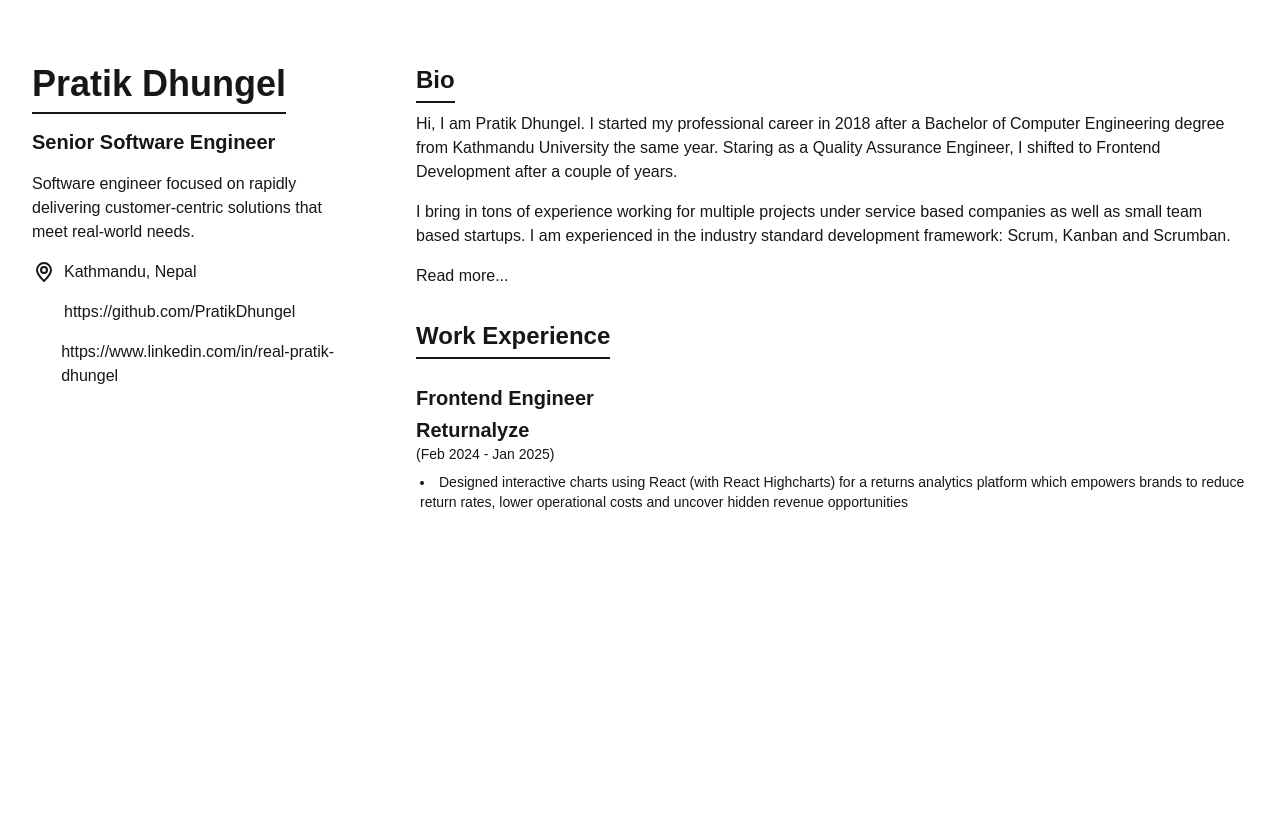
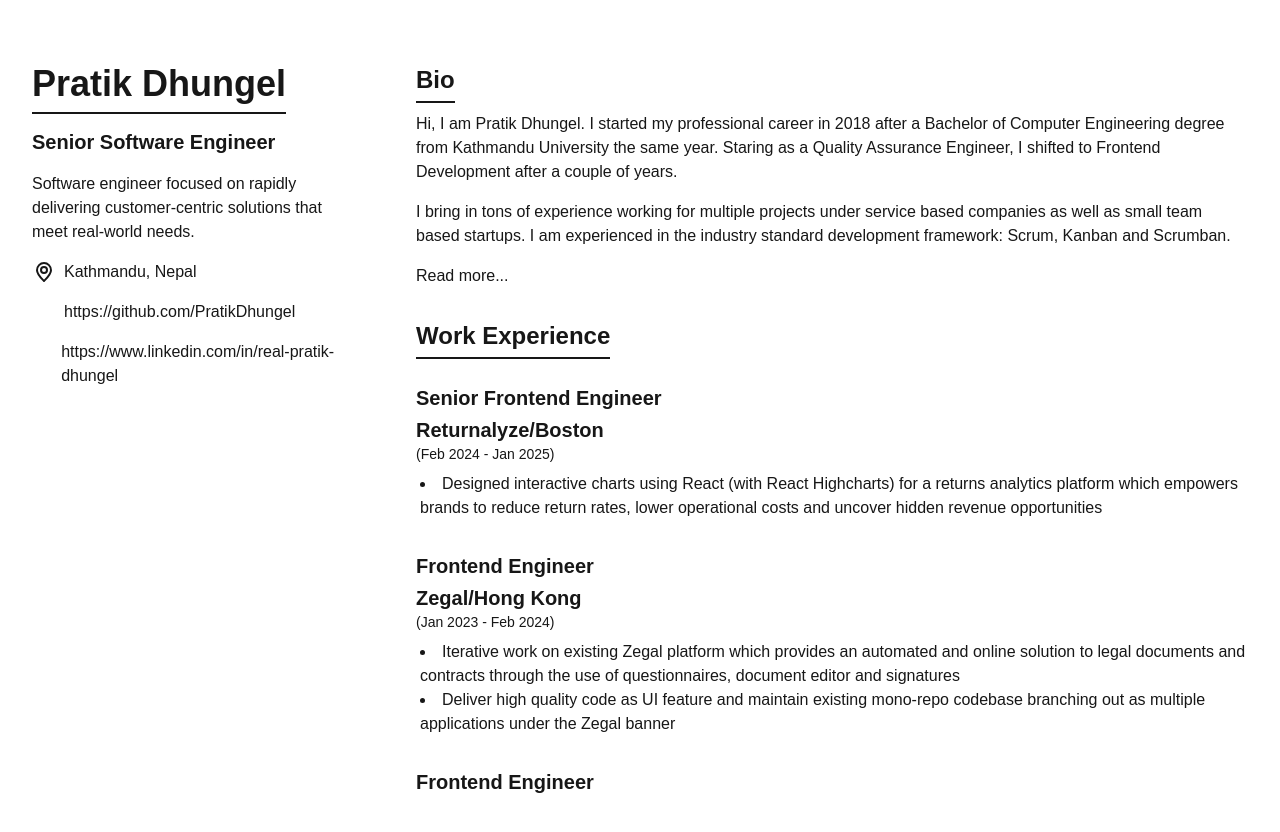
Before and after one commit to PratikDhungel/portfolio, a Next.js app: page / in a window 1280 px wide. Shown: the top 832 px of the page. Before the commit the page ends 800 px from the top, so only its background shows below. Built offline with nearby package versions, Linux system fonts and the light colour scheme.

Commit message:
Portfolio: Add complete work experience using json data

```diff
--- a/src/app/page.tsx
+++ b/src/app/page.tsx
@@ -6,10 +6,10 @@ import ProfileDescription from '@/components/ProfileDescription'
 
 export default function Home() {
   return (
-    <div className="flex overflow-y-auto py-16">
+    <div className="flex py-16">
       <ProfileHeader />
 
-      <div className="px-8">
+      <div className="px-8 overflow-y-scroll h-[calc(100vh-64px)]">
         <div className="mb-8">
           <ProfileDescription />
 
--- a/src/components/WorkExperience.tsx
+++ b/src/components/WorkExperience.tsx
@@ -1,3 +1,14 @@
+import workExperienceData from '@/data/workexperience.json'
+
+interface IWorkExperience {
+  id: number
+  title: string
+  company: string
+  start: string
+  end: string
+  work: string[]
+}
+
 const WorkExperience = () => {
   return (
     <div>
@@ -7,25 +18,36 @@ const WorkExperience = () => {
         </p>
       </div>
 
-      <div>
+      {workExperienceData.map((eachExperience) => {
+        return <WorkExperienceBlock data={eachExperience} key={eachExperience.id} />
+      })}
+    </div>
+  )
+}
+
+const WorkExperienceBlock = ({ data }: { data: IWorkExperience }) => {
+  const { title, company, start, end, work } = data
+
+  const workDuration = `(${start} - ${end})`
+
+  return (
+    <div className="mb-8">
       <div>
         <p className="text-xl mb-1">
-            <strong>Frontend Engineer</strong>
+          <strong>{title}</strong>
         </p>
         <p className="text-xl">
-            <strong>Returnalyze</strong>
+          <strong>{company}</strong>
         </p>
 
-          <p className="text-sm mb-2">(Feb 2024 - Jan 2025)</p>
+        <p className="text-sm mb-2">{workDuration}</p>
 
         <div>
           <ul className="list-disc list-inside ml-1">
-              <li className="text-sm">
-                Designed interactive charts using React (with React Highcharts) for a returns analytics platform which
-                empowers brands to reduce return rates, lower operational costs and uncover hidden revenue opportunities
-              </li>
+            {work.map((eachWork, idx) => {
+              return <li key={idx}>{eachWork}</li>
+            })}
           </ul>
-          </div>
         </div>
       </div>
     </div>
--- /dev/null
+++ b/src/data/workexperience.json
@@ -0,0 +1,59 @@
+[
+  {
+    "id": 1,
+    "title": "Senior Frontend Engineer",
+    "company": "Returnalyze/Boston",
+    "start": "Feb 2024",
+    "end": "Jan 2025",
+    "work": [
+      "Designed interactive charts using React (with React Highcharts) for a returns analytics platform which empowers brands to reduce return rates, lower operational costs and uncover hidden revenue opportunities"
+    ]
+  },
+  {
+    "id": 2,
+    "title": "Frontend Engineer",
+    "company": "Zegal/Hong Kong",
+    "start": "Jan 2023",
+    "end": "Feb 2024",
+    "work": [
+      "Iterative work on existing Zegal platform which provides an automated and online solution to legal documents and contracts through the use of questionnaires, document editor and signatures",
+      "Deliver high quality code as UI feature and maintain existing mono-repo codebase branching out as multiple applications under the Zegal banner"
+    ]
+  },
+  {
+    "id": 3,
+    "title": "Frontend Engineer",
+    "company": "Gurzu Inc/Nepal",
+    "start": "June 2021",
+    "end": "Jan 2023",
+    "work": [
+      "Build reusable components and UI features using ReactJS",
+      "Develop responsive user interface components, monitoring and improving front-end performance",
+      "Involvement across multiple live projects translating business requirements into designs, wireframes and high quality code"
+    ]
+  },
+  {
+    "id": 4,
+    "title": "Software Engineer - Quality Assurance",
+    "company": "IdenTV LLC/Nepal",
+    "start": "Sep 2020",
+    "end": "June 2021",
+    "work": [
+      "Maintain quality of software and efficiency of recursive UI and API tests using automated tools like Cypress and Postman respectively",
+      "Generate data to test Recommendations and Detections system based on Machine Learning algorithms"
+    ]
+  },
+  {
+    "id": 5,
+    "title": "Software Engineer - Quality Assurance",
+    "company": "Leapfrog Technology/Nepal",
+    "start": "August 2018",
+    "end": "Sep 2020",
+    "work": [
+      "Maintain quality of the software by planning and coordinating various quality testing activities",
+      "Maintain efficiency of recursive tests using automated tools such as Katalon Studio and Robot Framework",
+      "Evaluate application behavior and performance using load testing",
+      "Coordinated software development under an agile team following frameworks of Scrum and Kanban"
+    ]
+  }
+]
```
Lines whose indentation alone changed are shown as unchanged.
